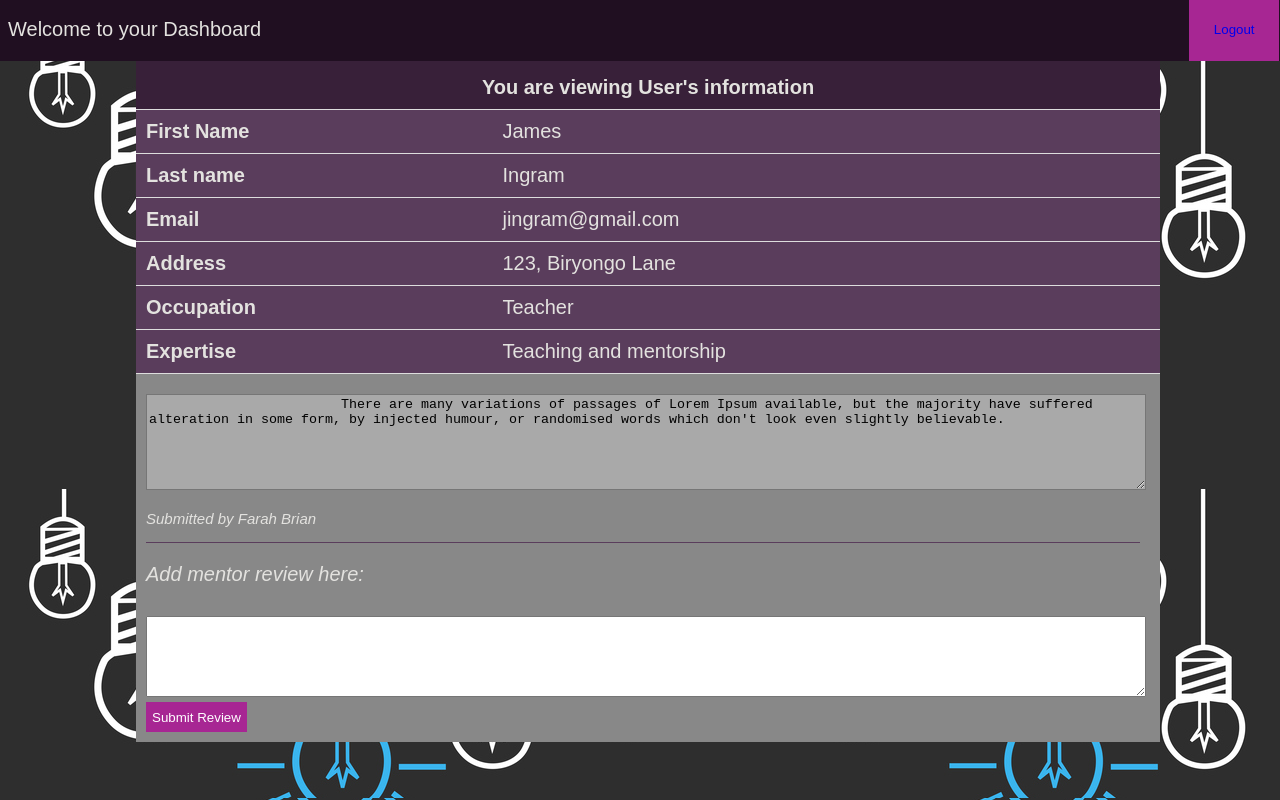
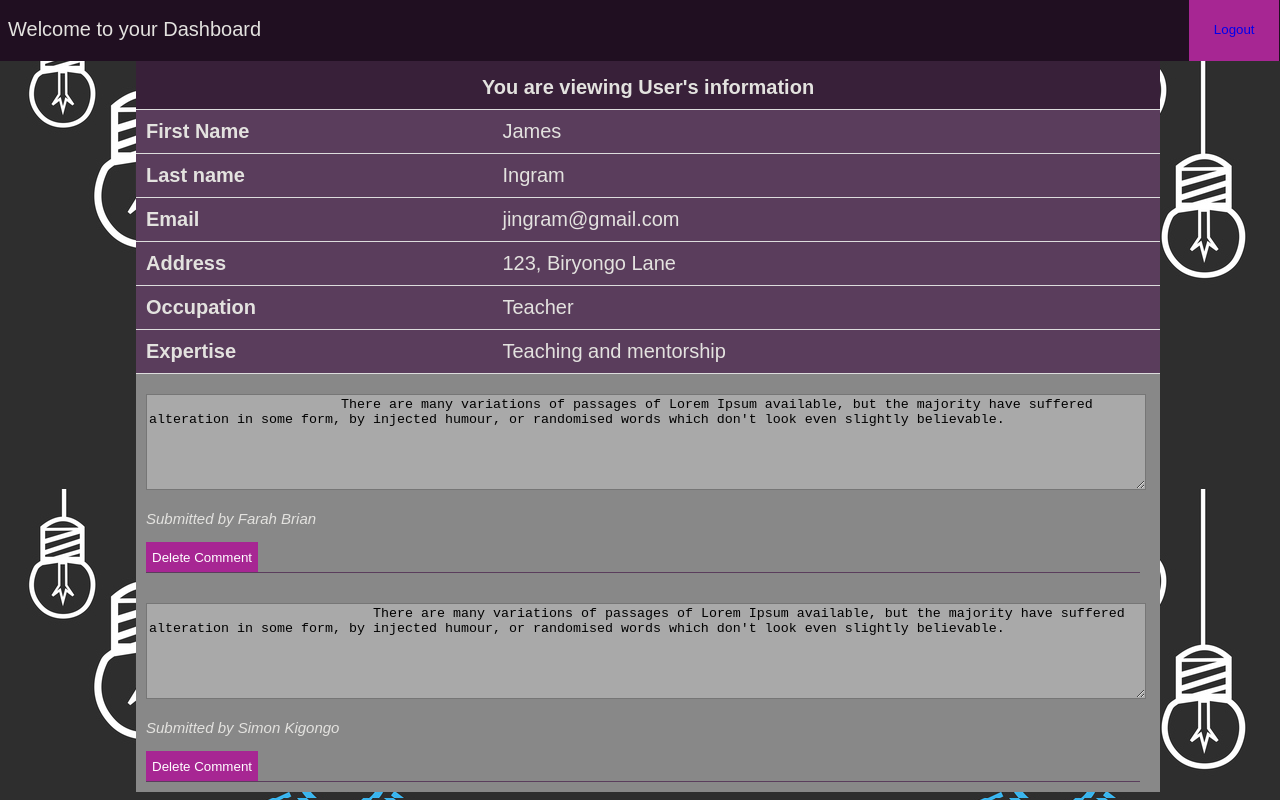
Before and after one commit to BonifaceMaina/freementors, a plain HTML site: page UI/userinfo.html in a window 1280 px wide. Drawn offline with Linux system fonts and the light colour scheme.

Commit message:
(ft) Add delete comment functionality

```diff
--- a/UI/scripts.js
+++ b/UI/scripts.js
@@ -22,7 +22,7 @@ const validateRegister = () => {
     }
 }
 
-// add booking functionality to user buttons
+// mirror booking functionality to user buttons
 const bookButtons = document.querySelectorAll(".userDisplay .unbooked");
 for(let i=0; i<bookButtons.length; i++){
     bookButtons[i].addEventListener('click', function(){
@@ -32,7 +32,7 @@ for(let i=0; i<bookButtons.length; i++){
     });
 }
 
-// add accept functionality to mentor buttons
+// mirror accept functionality to mentor buttons
 const mentorAccept = document.querySelectorAll(".mentorDisplay .accept");
 const mentorReject  = document.querySelectorAll(".reject");
 for(let i=0; i<mentorAccept.length; i++){
@@ -45,7 +45,7 @@ for(let i=0; i<mentorAccept.length; i++){
     });
 }
 
-// add reject functionality to mentor buttons
+// mirror reject functionality to mentor buttons
 const holdingDiv = document.querySelectorAll(".mentorDisplay");
 for(let i=0; i<mentorReject.length; i++){
     mentorReject[i].addEventListener('click', function(){
@@ -62,3 +62,12 @@ for(let i=0; i<makeMentor.length; i++){
         makeMentor[i].innerHTML = "Mentor";
     });
 }
+
+// mirror delete comment functionality
+const commentButton = document.querySelectorAll(".commented button");
+const commentDiv = document.querySelectorAll(".commented");
+for(let i=0; i<commentButton.length; i++){
+    commentButton[i].addEventListener('click', function(){
+        commentDiv[i].style.display = "none";
+    });
+}
--- a/UI/styles.css
+++ b/UI/styles.css
@@ -224,7 +224,6 @@ body, html{
     margin-right: none;
     margin-left: auto;
     font-size: 15px;
-    /* border-bottom: 1px solid #200f21; */
 }
 
 .commented textarea{
@@ -236,7 +235,7 @@ body, html{
     background: #888;
     padding: 10px 20px 10px 10px;
 }
-.comment input {
+.comment input, .commented button {
     background: #a72693;
     color: white;
     height: 30px;
--- a/UI/userinfo.html
+++ b/UI/userinfo.html
@@ -51,15 +51,19 @@
                         There are many variations of passages of Lorem Ipsum available, but the majority have suffered alteration in some form, by injected humour, or randomised words which don't look even slightly believable.
                 </textarea>
                 <p><i>Submitted by Farah Brian</i></p>
+                <button>Delete Comment</button>
             </div>
-            <!-- this is the comment form -->
-        <form action="">
-            <p><i> Add mentor review here:</i></p>
-            <textarea name="comment" id="comment" cols="30" rows="5">
-            </textarea>
-            <input type="submit" value="Submit Review">
-        </form>
         </div>
+
+        <div  class="comment">
+                <div class="commented">
+                    <textarea name="commented" id="" cols="30" rows="6">
+                            There are many variations of passages of Lorem Ipsum available, but the majority have suffered alteration in some form, by injected humour, or randomised words which don't look even slightly believable.
+                    </textarea>
+                    <p><i>Submitted by Simon Kigongo</i></p>
+                    <button>Delete Comment</button>
+                </div>
+            </div>
 
     </div>
     <script src="scripts.js"></script>
```
